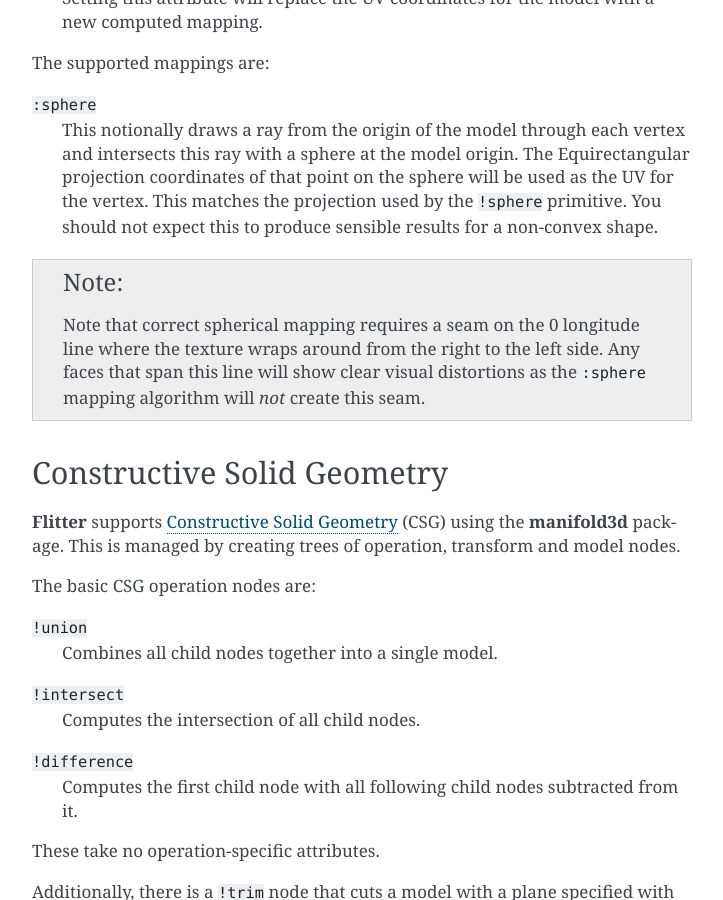
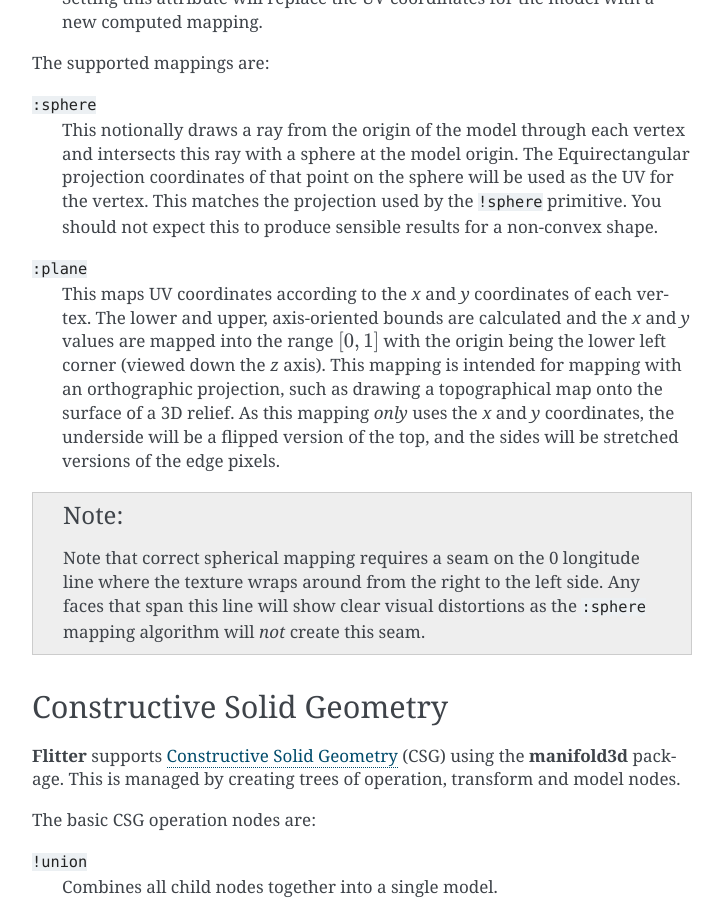
Before and after one commit to jonathanhogg/flitter, a Sphinx documentation site: the page built from docs/canvas3d.md, in a window 1280 px wide and 900 px high, scrolled down 21148 px. Shown: the whole window, without its empty margins (388-1111 px from the left). Built offline with Sphinx 7.4.7, drawn with Linux system fonts in a browser that asks for light colours.

Commit message:
Add new `uv_remap=:plane` mapping

```diff
--- a/docs/canvas3d.md
+++ b/docs/canvas3d.md
@@ -920,6 +920,16 @@ projection coordinates of that point on the sphere will be used as the UV for
 the vertex. This matches the projection used by the `!sphere` primitive. You
 should not expect this to produce sensible results for a non-convex shape.
 
+`:plane`
+: This maps UV coordinates according to the *x* and *y* coordinates of each
+vertex. The lower and upper, axis-oriented bounds are calculated and the *x*
+and *y* values are mapped into the range $[0,1]$ with the origin being the
+lower left corner (viewed down the *z* axis). This mapping is intended for
+mapping with an orthographic projection, such as drawing a topographical map
+onto the surface of a 3D relief. As this mapping *only* uses the *x* and
+*y* coordinates, the underside will be a flipped version of the top, and the
+sides will be stretched versions of the edge pixels.
+
 :::{note}
 Note that correct spherical mapping requires a seam on the 0 longitude line
 where the texture wraps around from the right to the left side. Any faces that
```
Also changed, not shown: 1 other file.
